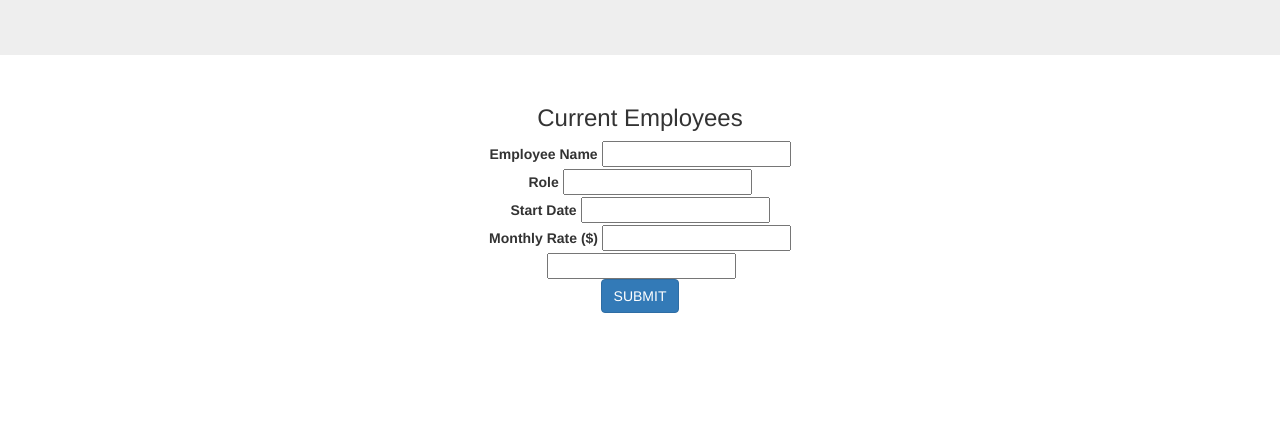
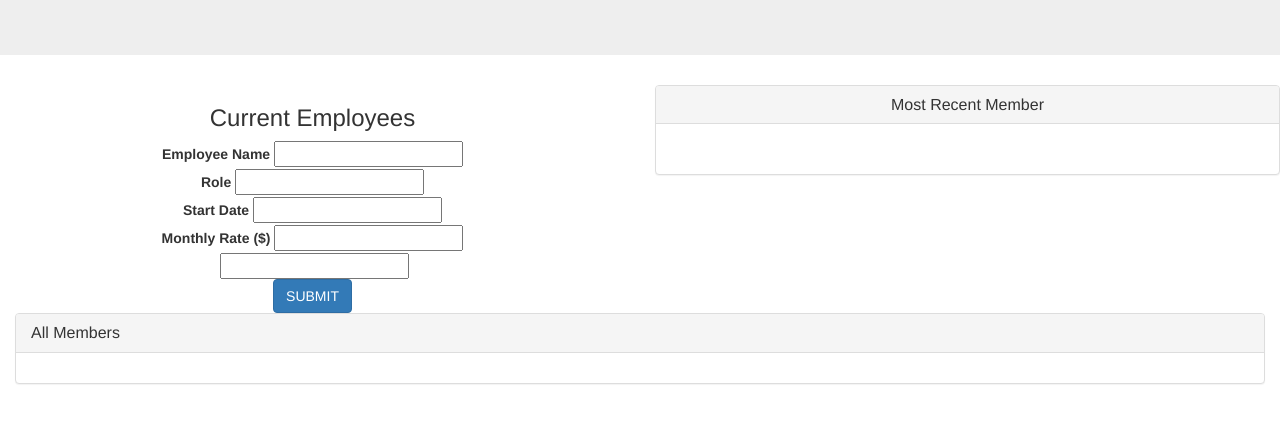
Before and after one commit to Slickrick88/employeeTracker, a plain HTML site: page INDEX.html in a window 1280 px wide. Shown: the part 187-610 px from the top of the page. Drawn offline with nearby package versions, Linux system fonts and the light colour scheme.

Commit message:
html Update Rick

```diff
--- a/INDEX.html
+++ b/INDEX.html
@@ -26,6 +26,7 @@
     </div>
     <form class="wrapper text-center">
         <div class="row">
+            <div class="col-lg-6">
                 <div class="empStorage">
                     <h3 class="panelHeader">Current Employees</h3>
                     <div class="nameStorage">
@@ -39,12 +40,7 @@
                     <div class="StartStorage">
                         <label for="empStartStorage">Start Date</label>
                         <input type="text" id="empStartStorage">
-                    </label>
                     </div>
-                <!-- <div class="monthsStorage"> -->
-                <!-- <label for="empMonthStorage">Months Worked</label> -->
-                <!-- <input type="text" id="empMonthStorage"> -->
-                <!-- </div> -->
                     <div class="rateStorage">
                         <label for="empRateStorage">Monthly Rate ($)</label>
                         <input type="text" id="empRateStorage">
@@ -54,9 +50,39 @@
                         <input type="text" id="empBilledStorage">
                     </div>
                 </div>
+            <button type="submit" class="btn btn-primary" id="empAdd">SUBMIT</button>
         </div>
-        <button type="submit" class="btn btn-primary" id="empAdd">SUBMIT</button>
+
+
+            <!-- Most Recent Member Panel -->
+            <div class="col-lg-6">
+                <div class="panel panel-default">
+                    <div class="panel-heading">
+                        <h3 class="panel-title">Most Recent Member</h3>
+                    </div>
+                    <div class="panel-body" id="recent-member">
+                        <h2 id="name-display"></h2>
+                        <h4 id="email-display"></h4>
+                        <h4 id="age-display"></h4>
+                        <p id="comment-display"></p>
+                    </div>
+                </div>
+            </div>
+        </div>
     </form>
+
+
+    <!-- Wells for displaying all users -->
+    <div class="col-lg-12">
+        <div class="panel panel-default">
+            <div class="panel-heading">
+                <h3 class="panel-title">All Members</h3>
+            </div>
+            <div class="panel-body">
+                <div id="full-member-list"></div>
+            </div>
+        </div>
+    </div>
 
 </body>
 
```
Lines whose indentation alone changed are shown as unchanged.
